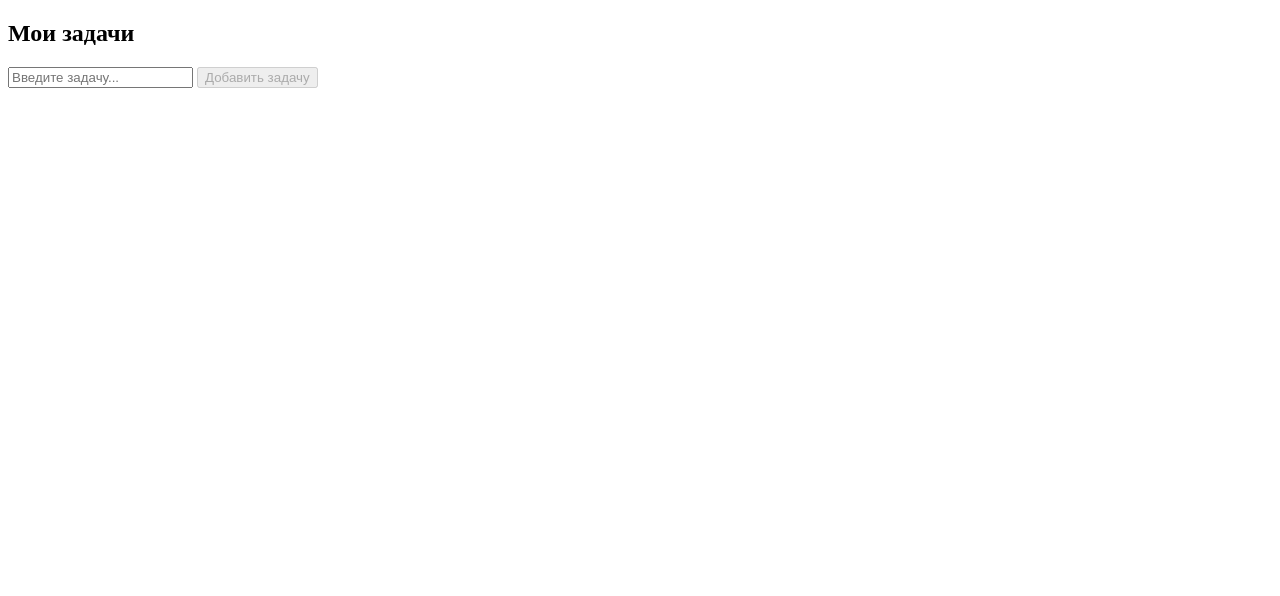
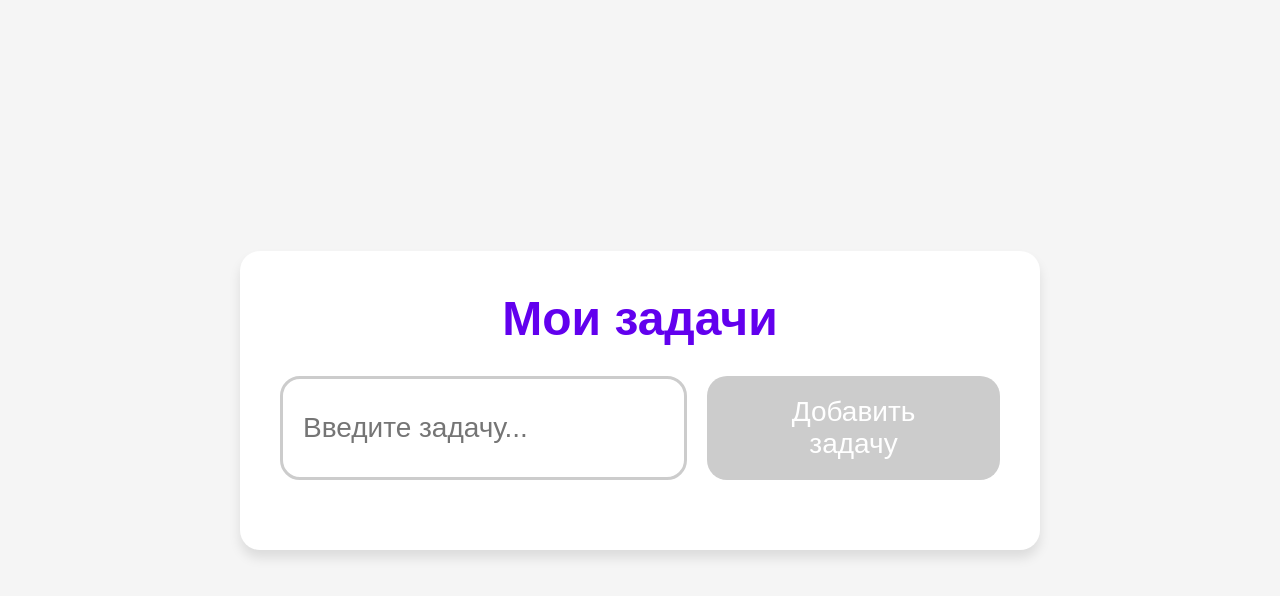
Before and after one commit to ElviraKiamova/todo-list, a plain HTML site: page index.html in a window 1280 px wide. Drawn offline with Linux system fonts and the light colour scheme.

Commit message:
feat: add styles

```diff
--- a/index.html
+++ b/index.html
@@ -3,10 +3,11 @@
 	<head>
 		<meta charset="UTF-8">
 		<meta name="viewport" content="width=device-width,initial-scale=1">
+		<link rel="stylesheet" href="./styles.css">
 		<title>Todo list</title>
 	</head>
-	<body>
-		<main>
+	<body class="page">
+		<main class="content">
 			<section class="todo-list">
 				<h2 class="todo-list__title">Мои задачи</h2>
 				<div class="todo-list__box">
--- /dev/null
+++ b/styles.css
@@ -0,0 +1,78 @@
+.page {
+  display: flex;
+  justify-content: center;
+  align-items: center;
+  min-height: 100vh;
+  margin: 0;
+  padding: 0;
+  background-color: #f5f5f5;
+  color: #333;
+  font-family: 'Arial', sans-serif;
+}
+
+.content {
+  width: 100%;
+  max-width: 800px;
+  padding: 40px;
+}
+
+.todo-list {
+  padding: 40px;
+  background-color: #fff;
+  border-radius: 20px;
+  box-shadow: 0 8px 12px rgba(0, 0, 0, 0.1);
+}
+
+.todo-list__title {
+  margin: 0 0 30px 0;
+  font-size: 48px;
+  text-align: center;
+  color: #6200ee;
+}
+
+.todo-list__box {
+  display: flex;
+  gap: 20px;
+  margin-bottom: 30px;
+}
+
+.todo-list__input {
+  flex: 1;
+  padding: 20px;
+  border: 3px solid #ccc;
+  border-radius: 20px;
+  font-size: 28px;
+  outline: none;
+  transition: all 0.3s ease;
+}
+
+.todo-list__input:focus {
+  border-color: #6200ee;
+  box-shadow: 0 0 0 5px rgba(98, 0, 238, 0.2);
+}
+
+.todo-list__button {
+  padding: 20px 40px;
+  border: none;
+  border-radius: 20px;
+  background-color: #6200ee;
+  color: #fff;
+  font-size: 28px;
+  transition: all 0.3s ease;
+  cursor: pointer;
+}
+
+.todo-list__button:disabled {
+  background-color: #ccc;
+  cursor: not-allowed;
+}
+
+.todo-list__button:not(:disabled):hover {
+  background-color: #3700b3;
+}
+
+.todo-list__list {
+  margin: 0;
+  padding: 0;
+  list-style: none;
+}
```
